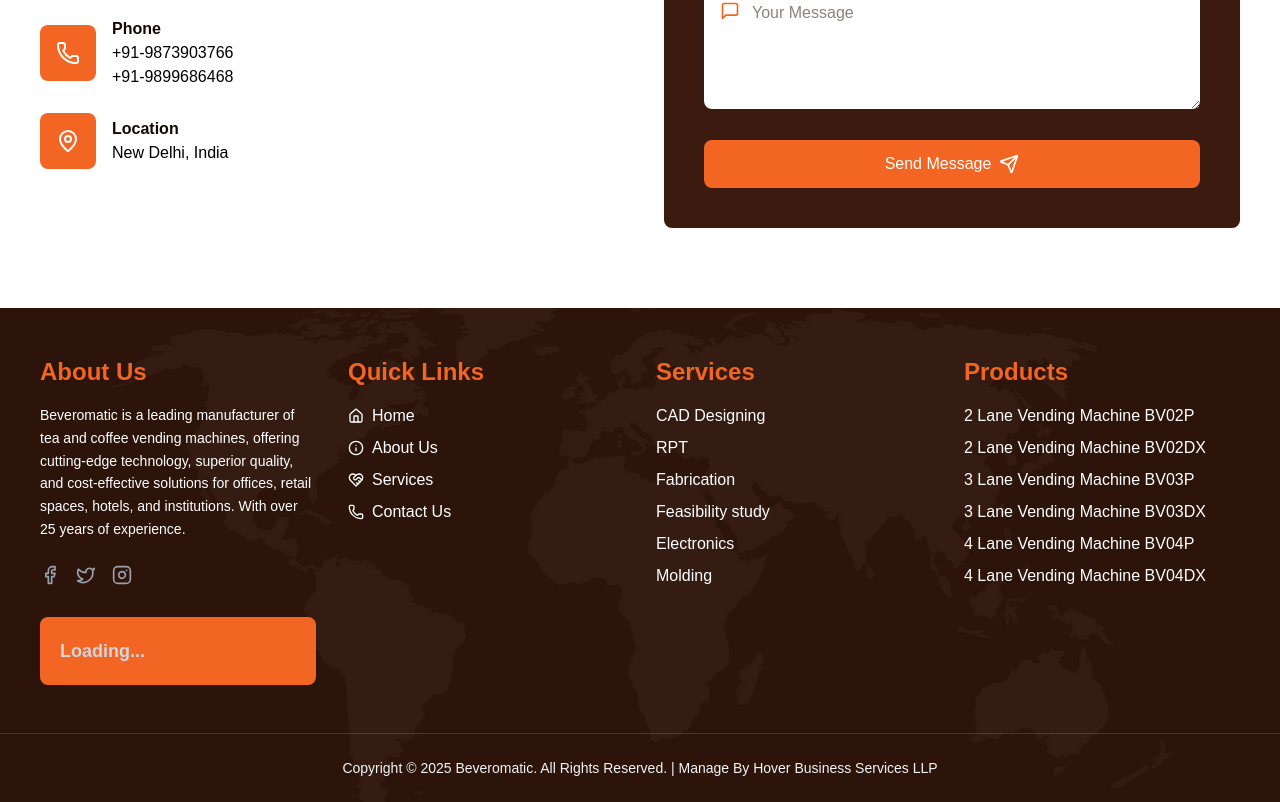
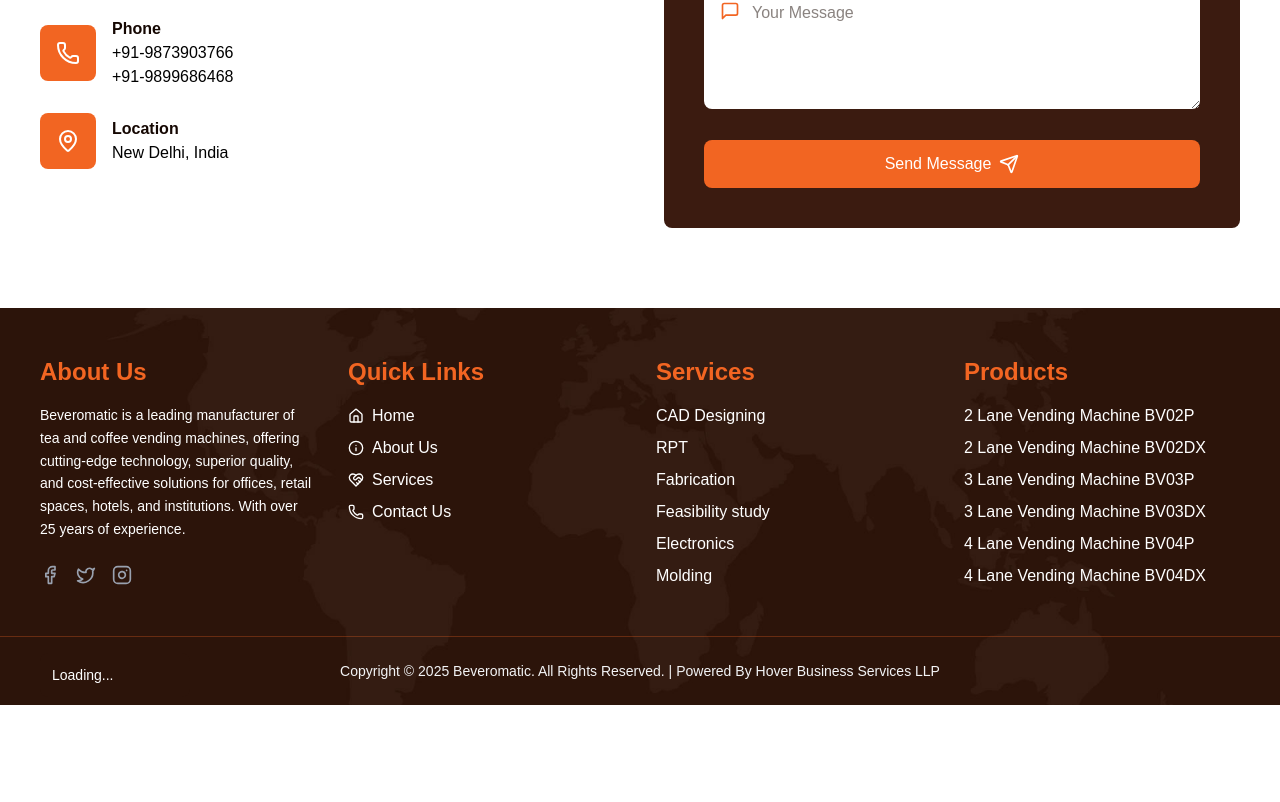
Before and after one commit to vinay-stacks/beveromatic, a Next.js app: page / in a window 1280 px wide. Shown: the part 3860-4662 px from the top of the page. After the commit the page ends 4565 px from the top, so only its background shows below. Built offline with nearby package versions, Linux system fonts and the light colour scheme; no server answers.

Commit message:
visitors counter

```diff
--- a/components/Footer/Footer.jsx
+++ b/components/Footer/Footer.jsx
@@ -14,16 +14,16 @@
     ]
 
     const products = [
-        { name: '2 Lane Vending Machine BV02P', linkURL:'/beveromatic-2-lane-vending-machine-bv02p' },
-        { name: '2 Lane Vending Machine BV02DX', linkURL:'/beveromatic-2-lane-vending-machine-bv0dx' },
-        { name: '3 Lane Vending Machine BV03P', linkURL:'/beveromatic-3-lane-vending-machine-bv03p' },
-        { name: '3 Lane Vending Machine BV03DX', linkURL:'/beveromatic-3-lane-vending-machine-bv03dx' },
-        { name: '4 Lane Vending Machine BV04P', linkURL:'/beveromatic-4-lane-vending-machine-bv04p' },
-        { name: '4 Lane Vending Machine BV04DX', linkURL:'/beveromatic-4-lane-vending-machine-bv04dx' },
+        { name: '2 Lane Vending Machine BV02P', linkURL: '/beveromatic-2-lane-vending-machine-bv02p' },
+        { name: '2 Lane Vending Machine BV02DX', linkURL: '/beveromatic-2-lane-vending-machine-bv0dx' },
+        { name: '3 Lane Vending Machine BV03P', linkURL: '/beveromatic-3-lane-vending-machine-bv03p' },
+        { name: '3 Lane Vending Machine BV03DX', linkURL: '/beveromatic-3-lane-vending-machine-bv03dx' },
+        { name: '4 Lane Vending Machine BV04P', linkURL: '/beveromatic-4-lane-vending-machine-bv04p' },
+        { name: '4 Lane Vending Machine BV04DX', linkURL: '/beveromatic-4-lane-vending-machine-bv04dx' },
     ];
 
     return (
-        <footer className="bg-[url('/bg/footer-bg.webp')] bg-cover bg-right text-gray-300">
+        <footer className="bg-[url('/bg/footer-bg.webp')] bg-cover bg-right text-gray-300 relative">
             {/* Main Footer Content */}
             <div className="max-w-7xl mx-auto px-6 sm:px-6 lg:px-10 py-12">
                 <div className="grid grid-cols-1 md:grid-cols-2 lg:grid-cols-4 gap-8">
@@ -47,7 +47,7 @@
                                 <Instagram size={20} />
                             </a>
                         </div>
-                        <VisitorCounter />
+
                     </div>
 
                     {/* Quick Links */}
@@ -122,8 +122,9 @@
             <div className="border-t border-[#f26522]/30">
                 <div className="max-w-7xl mx-auto px-4 py-6">
                     <div className="flex flex-col items-center">
+
                         <p className="text-gray-100 text-sm text-center">
-                            Copyright © 2025 Beveromatic. All Rights Reserved. | Manage By Hover Business Services LLP
+                            Copyright © 2025 Beveromatic. All Rights Reserved. | Powered By Hover Business Services LLP
                         </p>
                         {/* <div className="flex space-x-4 mt-4 md:mt-0">
                             <a href="#" className="text-gray-400 hover:text-white transition-colors text-sm">
@@ -136,7 +137,11 @@
                         </div> */}
                     </div>
                 </div>
+
+                <VisitorCounter />
+
             </div>
+
         </footer>
     )
 }
--- a/components/VisitorCounter/VisitorCounter.jsx
+++ b/components/VisitorCounter/VisitorCounter.jsx
@@ -26,7 +26,9 @@
 
     return (
         <>
-            <div id="visit-count" className='mt-8 bg-[#f26522] text-lg font-bold p-5 rounded-lg'>{visits !== null ? `Visiters: ${visits}` : 'Loading...'}</div>
+        <div className='relative'>
+            <div id="visit-count" className='w-[150px] absolute bottom-2 left-10 bg-[#2c140a] text-[#fff] text-sm p-3 rounded-lg'>{visits !== null ? `Visitors: ${visits}` : 'Loading...'}</div>
+        </div>
         </>
     );
 }
```
